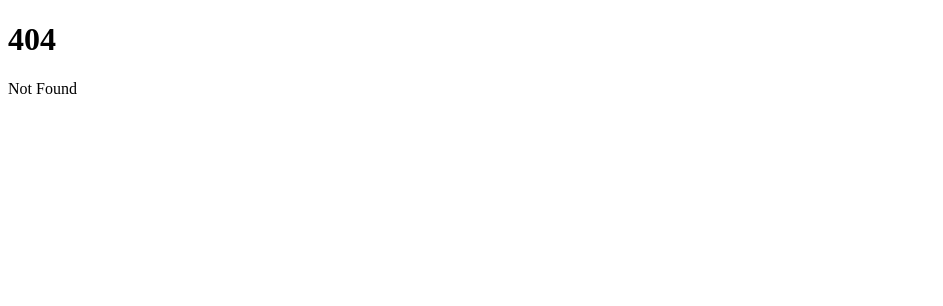
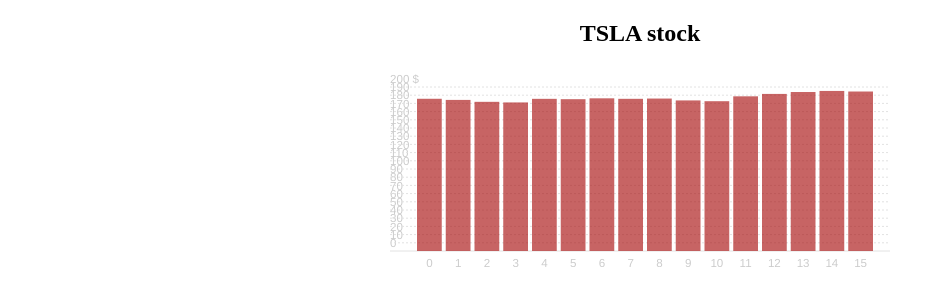
Before and after one commit to rion-5/iwill, a SvelteKit app: page /chart2 in a window 1280 px wide. Before the commit this address had no page. Shown: the top 306 px of the page, without its empty margins (0-943 px from the left). Built offline with nearby package versions, Linux system fonts and the light colour scheme.

Commit message:
add chart2

```diff
--- a/package.json
+++ b/package.json
@@ -3,7 +3,7 @@
 	"version": "0.0.1",
 	"private": true,
 	"scripts": {
-		"dev": "vite dev --port 3000",
+		"dev": "vite dev --port 3000 --host 0.0.0.0",
 		"build": "vite build",
 		"preview": "vite preview",
 		"check": "svelte-kit sync && svelte-check --tsconfig ./tsconfig.json",
@@ -14,6 +14,7 @@
 		"@sveltejs/adapter-node": "^5.0.1",
 		"@sveltejs/kit": "^2.0.0",
 		"@sveltejs/vite-plugin-svelte": "^3.0.0",
+		"@types/d3": "^7.4.3",
 		"svelte": "^4.2.7",
 		"svelte-check": "^3.6.0",
 		"tslib": "^2.4.1",
--- /dev/null
+++ b/src/routes/chart/+page.svelte
@@ -0,0 +1,161 @@
+<script lang="ts">
+	import * as d3 from "d3";
+	import { onMount } from "svelte";
+
+	let width = 1600;
+	let height = 400;
+
+	let points: { name: string; value: number }[] = [];
+	let xTicks: string[] = [];
+	//let yTicks: number[] = [];
+	const yTicks: number[] = [165,170,175,180,185,190,195,200];
+
+
+	const padding = { top: 20, right: 15, bottom: 20, left: 25 };
+
+	async function fetchData() {
+		try {
+			const response = await fetch(
+				"https://rion5.kro.kr:8443/stock?symbol=TSLA&start_date=2024-05-01&end_date=2024-05-30",
+			);
+
+			if (!response.ok) {
+				throw new Error(`HTTP error! status: ${response.status}`);
+			}
+
+			const data = await response.json();
+
+			// 응답 데이터 구조를 확인하고 유효성 검사 추가
+			if (data && Array.isArray(data.series)) {
+				points = data.series;
+				xTicks = data.series.map((item: { name: string }) => item.name);
+				//yTicks = data.series.map((item: { value: number }) => item.value);
+			} else {
+				console.error("Invalid data structure:", data);
+			}
+
+			console.log(points); // 확인용 출력
+			console.log(xTicks);
+			console.log(yTicks);
+		} catch (error) {
+			console.error("Error fetching data:", error);
+		}
+	}
+
+
+
+	function formatMobile(tick: any) {
+		return "'" + tick.toString().slice(-2);
+	}
+
+	$: xScale = d3
+		.scaleLinear()
+		.domain([0, xTicks.length])
+		.range([padding.left, width - padding.right]);
+
+	$: yScale = d3
+		.scaleLinear()
+		.domain([150, Math.max.apply(null, yTicks)])
+		.range([height - padding.bottom, padding.top]);
+
+	$: innerWidth = width - (padding.left + padding.right);
+	$: barWidth = innerWidth / xTicks.length ;
+	// $: barWidth =20 ;
+
+	onMount(() => {
+		fetchData();
+	});
+</script>
+
+<h2>TSLA stock</h2>
+
+<div class="chart" bind:clientWidth={width} bind:clientHeight={height}>
+	{#if points.length > 0}
+		<svg>
+			<!-- y axis -->
+			<g class="axis y-axis">
+				{#each yTicks as tick}
+					<g class="tick tick-{tick}" transform="translate(0, {yScale(tick)})">
+						{console.log("tick = " + tick )}
+
+						<line x2="100%" />
+						<text y="-4">{tick} {tick === 200 ? ' $' : ''}</text>
+					</g>
+				{/each}
+			</g>
+
+			<!-- x axis -->
+			<g class="axis x-axis">
+				{#each points as point, i}
+					<g class="tick" transform="translate({xScale(i)},{height})">
+						<text x={barWidth / 2} y="-4">
+							{i}
+							<!-- {width > 380 ? point.name : formatMobile(point.name)} -->
+						</text>
+					</g>
+				{/each}
+			</g>
+
+			<g class="bars">
+				{#each points as point, i}
+					<rect
+						x={xScale(i) + 2}
+						y={yScale(point.value)}
+						width={barWidth - 4}
+						height={yScale(170) - yScale(point.value)}
+					/>
+				{/each}
+			</g>
+		</svg>
+	{:else}
+		<p>Loading data...</p>
+	{/if}
+</div>
+
+<style>
+	h2 {
+		text-align: center;
+	}
+
+	.chart {
+		width: 100%;
+		max-width: 500px;
+		margin: 0 auto;
+	}
+
+	svg {
+		position: relative;
+		width: 100%;
+		height: 200px;
+	}
+
+	.tick {
+		font-family: Helvetica, Arial;
+		font-size: 0.725em;
+		font-weight: 200;
+	}
+
+	.tick line {
+		stroke: #e2e2e2;
+		stroke-dasharray: 2;
+	}
+
+	.tick text {
+		fill: #ccc;
+		text-anchor: start;
+	}
+
+	.tick.tick-0 line {
+		stroke-dasharray: 0;
+	}
+
+	.x-axis .tick text {
+		text-anchor: middle;
+	}
+
+	.bars rect {
+		fill: #a11;
+		stroke: none;
+		opacity: 0.65;
+	}
+</style>
--- /dev/null
+++ b/src/routes/chart2/+page.svelte
@@ -0,0 +1,142 @@
+<script lang="ts">
+    import * as d3 from "d3";
+    let width = 1600;
+    let height = 200;
+
+    let points: { name: string; value: number }[] = [
+        { name: "2024-01-02", value: 185.64 },
+        { name: "2024-01-03", value: 184.25 },
+        { name: "2024-01-04", value: 181.91 },
+        { name: "2024-01-05", value: 181.18 },
+        { name: "2024-01-08", value: 185.56 },
+        { name: "2024-01-09", value: 185.14 },
+        { name: "2024-01-10", value: 186.19 },
+        { name: "2024-01-11", value: 185.59 },
+        { name: "2024-01-12", value: 185.92 },
+        { name: "2024-01-16", value: 183.63 },
+        { name: "2024-01-17", value: 182.68 },
+        { name: "2024-01-18", value: 188.63 },
+        { name: "2024-01-19", value: 191.56 },
+        { name: "2024-01-22", value: 193.89 },
+        { name: "2024-01-23", value: 195.18 },
+        { name: "2024-01-24", value: 194.5 },
+    ];
+    let xTicks: string[] = points.map((item: { name: string }) => item.name);
+    //let yTicks: number[] = [];
+    const yTicks: number[] = [0,10,20,30,40,50,60,70,80,90,100,110,120,130,140,150,160,170,180,190,200];
+    const padding = { top: 20, right: 15, bottom: 20, left: 25 };
+
+    function formatMobile(tick: any) {
+        return "'" + tick.toString().slice(-2);
+    }
+
+    $: xScale = d3
+        .scaleLinear()
+        .domain([0, xTicks.length])
+        .range([padding.left, width - padding.right]);
+
+    $: yScale = d3
+        .scaleLinear()
+        .domain([0, Math.max.apply(null, yTicks)])
+        .range([height - padding.bottom, padding.top]);
+
+    $: innerWidth = width - (padding.left + padding.right);
+    $: barWidth = innerWidth / xTicks.length;
+    // $: barWidth =20 ;
+</script>
+
+<h2>TSLA stock</h2>
+
+<div class="chart" bind:clientWidth={width} bind:clientHeight={height}>
+    {#if points.length > 0}
+        <svg>
+            <!-- y axis -->
+            <g class="axis y-axis">
+                {#each yTicks as tick}
+                    <g
+                        class="tick tick-{tick}"
+                        transform="translate(0, {yScale(tick)})"
+                    >
+                        {console.log("tick = " + tick)}
+
+                        <line x2="100%" />
+                        <text y="-4">{tick} {tick === 200 ? " $" : ""}</text>
+                    </g>
+                {/each}
+            </g>
+
+            <!-- x axis -->
+            <g class="axis x-axis">
+                {#each points as point, i}
+                    <g class="tick" transform="translate({xScale(i)},{height})">
+                        <text x={barWidth / 2} y="-4">
+                            {i}
+                            <!-- {width > 380 ? point.name : formatMobile(point.name)} -->
+                        </text>
+                    </g>
+                {/each}
+            </g>
+
+            <g class="bars">
+                {#each points as point, i}
+                    <rect
+                        x={xScale(i) + 2}
+                        y={yScale(point.value)}
+                        width={barWidth - 4}
+                        height={yScale(0) - yScale(point.value)}
+                    />
+                {/each}
+            </g>
+        </svg>
+    {:else}
+        <p>Loading data...</p>
+    {/if}
+</div>
+
+<style>
+    h2 {
+        text-align: center;
+    }
+
+    .chart {
+        width: 100%;
+        max-width: 500px;
+        margin: 0 auto;
+    }
+
+    svg {
+        position: relative;
+        width: 100%;
+        height: 200px;
+    }
+
+    .tick {
+        font-family: Helvetica, Arial;
+        font-size: 0.725em;
+        font-weight: 200;
+    }
+
+    .tick line {
+        stroke: #e2e2e2;
+        stroke-dasharray: 2;
+    }
+
+    .tick text {
+        fill: #ccc;
+        text-anchor: start;
+    }
+
+    .tick.tick-0 line {
+        stroke-dasharray: 0;
+    }
+
+    .x-axis .tick text {
+        text-anchor: middle;
+    }
+
+    .bars rect {
+        fill: #a11;
+        stroke: none;
+        opacity: 0.65;
+    }
+</style>
--- a/src/routes/d3-test/+page.svelte
+++ b/src/routes/d3-test/+page.svelte
@@ -1,4 +1,4 @@
-<script>
+<script lang="ts">
 	import * as d3 from 'd3';
 
 	const points = [
@@ -17,7 +17,7 @@
 	let width = 500;
 	let height = 200;
 
-	function formatMobile(tick) {
+	function formatMobile(tick:any) {
 		return "'" + tick.toString().slice(-2);
 	}
 
--- a/tsconfig.json
+++ b/tsconfig.json
@@ -2,7 +2,7 @@
 	"extends": "./.svelte-kit/tsconfig.json",
 	"compilerOptions": {
 		"allowJs": true,
-		"checkJs": false,
+		"checkJs": true,
 		"esModuleInterop": true,
 		"forceConsistentCasingInFileNames": true,
 		"resolveJsonModule": true,
```
Also changed, not shown: src/routes/+page.svelte (+92 -16 lines), src/routes/Stock.ts (added, +23 -0 lines), 1 other file (tests, documents, lock files or other folders).
